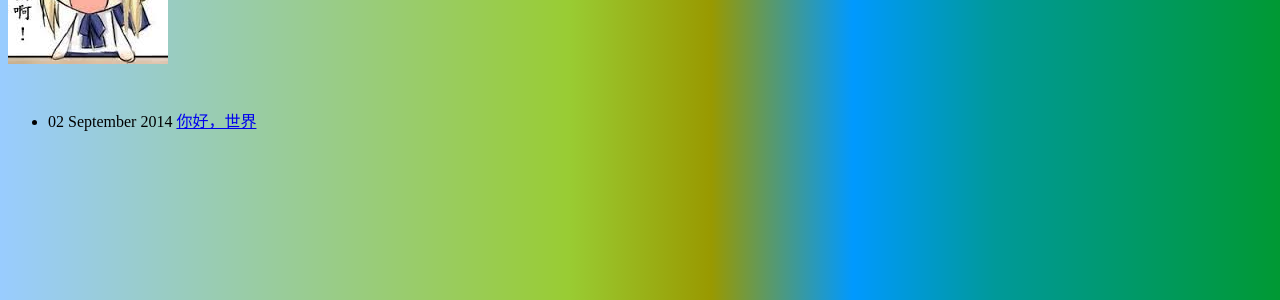
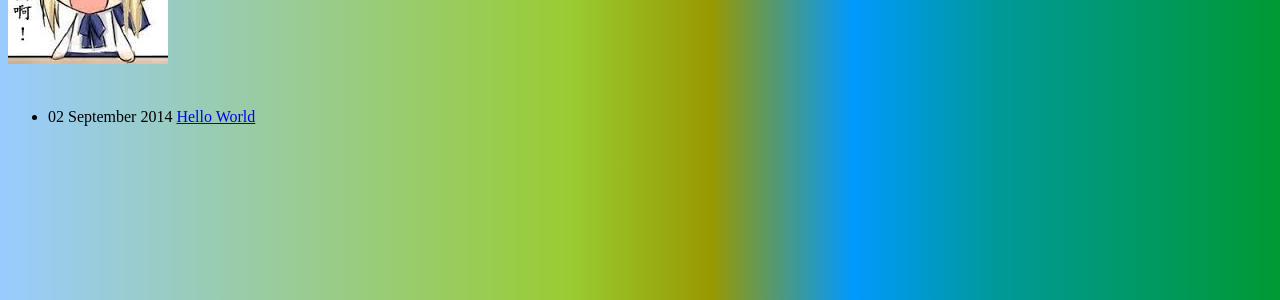
Before and after one commit to demon7452/demon7452.github.io, a Jekyll site: the page built from index.html, in a window 1280 px wide. Shown: the part 254-554 px from the top of the page. Built offline with Jekyll 4.4.1, drawn with Linux system fonts in a browser that asks for light colours.

Commit message:
hello world

```diff
--- a/_posts/2014-09-02-hello-world.html
+++ b/_posts/2014-09-02-hello-world.html
@@ -1,6 +1,6 @@
 ---
 layout: default
-title: 你好，世界
+title: Hello World
 ---
 
 <h2>{{ page.title }}</h2>
```
